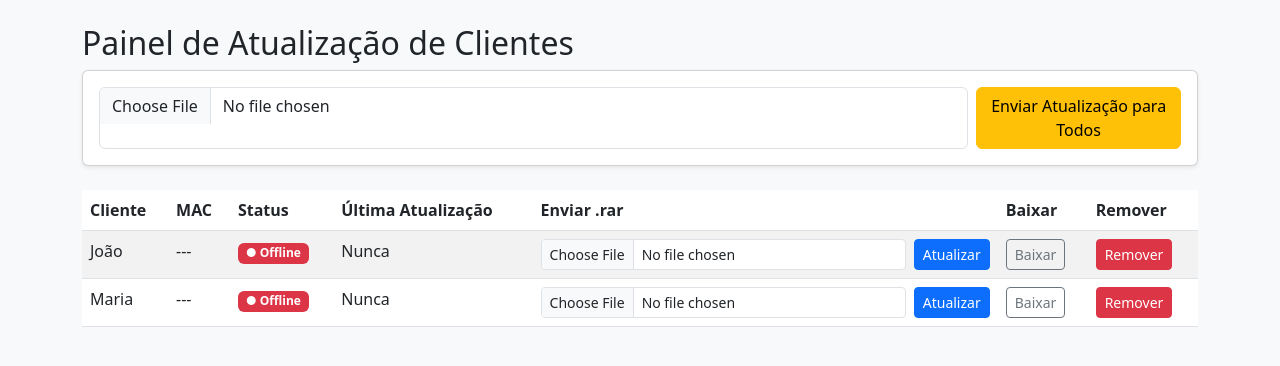
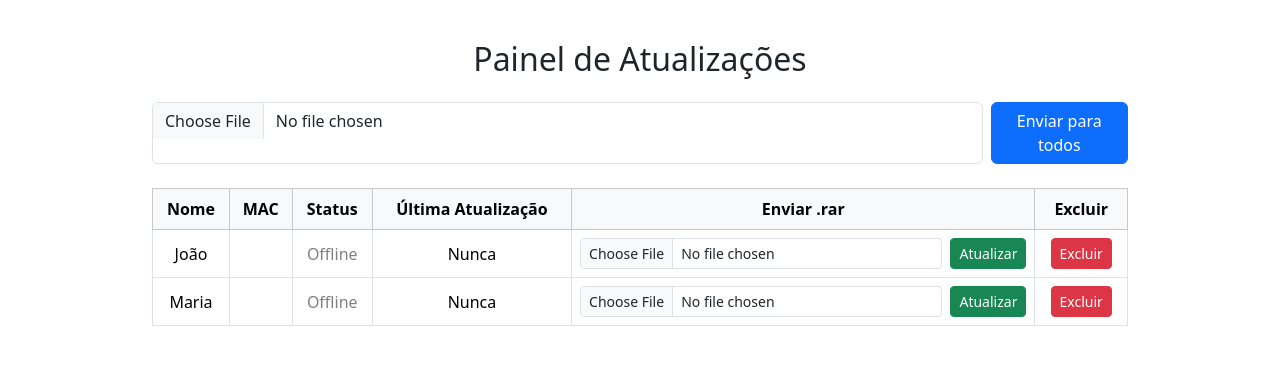
Before and after one commit to blackingbrbr23/atualiza-o-sistema, a Flask app: page / in a window 1280 px wide. Shown: the top 366 px of the page. Run offline with Flask 3, Linux system fonts and the light colour scheme.

Commit message:
Update index.html

```diff
--- a/templates/index.html
+++ b/templates/index.html
@@ -1,56 +1,66 @@
-<!doctype html>
+<!DOCTYPE html>
 <html lang="pt-BR">
 <head>
-  <meta charset="utf-8" />
-  <title>Painel de Atualização</title>
-  <link href="https://cdn.jsdelivr.net/npm/bootstrap@5.3.0/dist/css/bootstrap.min.css" rel="stylesheet" />
+    <meta charset="UTF-8">
+    <title>Painel de Atualização Remota</title>
+    <link rel="stylesheet" href="https://cdn.jsdelivr.net/npm/bootstrap@5.3.3/dist/css/bootstrap.min.css">
+    <style>
+        .online { color: green; font-weight: bold; }
+        .offline { color: gray; }
+        .container { max-width: 1000px; margin-top: 40px; }
+        .btn-small { padding: 3px 8px; font-size: 0.85rem; }
+        td input[type="text"] {
+            border: none;
+            background: transparent;
+            width: 100%;
+        }
+        td input[type="text"]:focus {
+            background: #f8f9fa;
+        }
+    </style>
 </head>
-<body class="bg-light">
-  <div class="container mt-4">
-    <h2>Painel de Atualização de Clientes</h2>
+<body>
+    <div class="container">
+        <h2 class="mb-4 text-center">Painel de Atualizações</h2>
 
-    <!-- Envio para todos -->
-    <div class="card mb-4 shadow-sm">
-      <div class="card-body">
-        <form action="{{ url_for('upload_all') }}" method="post" enctype="multipart/form-data" class="d-flex">
-          <input type="file" name="arquivo" accept=".rar" class="form-control me-2" required/>
-          <button type="submit" class="btn btn-warning">Enviar Atualização para Todos</button>
+        <form action="/upload_all" method="post" enctype="multipart/form-data" class="mb-4 d-flex gap-2">
+            <input type="file" name="arquivo" class="form-control" required>
+            <button type="submit" class="btn btn-primary">Enviar para todos</button>
         </form>
-      </div>
-    </div>
 
-    <table class="table table-striped table-hover bg-white rounded">
-      <thead>
+        <table class="table table-bordered table-hover align-middle text-center">
+            <thead class="table-light">
                 <tr>
-          <th>Cliente</th>
+                    <th>Nome</th>
                     <th>MAC</th>
                     <th>Status</th>
                     <th>Última Atualização</th>
                     <th>Enviar .rar</th>
-          <th>Baixar</th>
-          <th>Remover</th>
+                    <th>Excluir</th>
                 </tr>
             </thead>
             <tbody>
-        {% for id, dados in clientes.items() %}
+                {% for cliente_id, dados in clientes.items() %}
                 <tr>
                     <td>{{ dados.nome }}</td>
-          <td>{{ dados.mac or '---' }}</td>
+                    <td>{{ dados.mac }}</td>
                     <td>
-            {% if dados.online %}<span class="badge bg-success">● Online</span>
-            {% else %}<span class="badge bg-danger">● Offline</span>{% endif %}
+                        {% if dados.online %}
+                            <span class="online">Online</span>
+                        {% else %}
+                            <span class="offline">Offline</span>
+                        {% endif %}
                     </td>
                     <td>{{ dados.ultima_atualizacao }}</td>
                     <td>
-            <form action="{{ url_for('upload', cliente_id=id) }}" method="post" enctype="multipart/form-data" class="d-flex">
-              <input type="file" name="arquivo" accept=".rar" class="form-control form-control-sm me-2" required/>
-              <button type="submit" class="btn btn-primary btn-sm">Atualizar</button>
+                        <form action="/upload/{{ cliente_id }}" method="post" enctype="multipart/form-data" class="d-flex gap-2 justify-content-center">
+                            <input type="file" name="arquivo" accept=".rar" class="form-control form-control-sm" required>
+                            <button type="submit" class="btn btn-sm btn-success">Atualizar</button>
                         </form>
                     </td>
-          <td><a href="{{ url_for('baixar_atualizacao', cliente_id=id) }}" class="btn btn-outline-secondary btn-sm">Baixar</a></td>
                     <td>
-            <form action="{{ url_for('delete_cliente', cliente_id=id) }}" method="post">
-              <button type="submit" class="btn btn-danger btn-sm">Remover</button>
+                        <form action="/delete/{{ cliente_id }}" method="post" onsubmit="return confirm('Deseja excluir este cliente?')">
+                            <button type="submit" class="btn btn-sm btn-danger">Excluir</button>
                         </form>
                     </td>
                 </tr>
```
Lines whose indentation alone changed are shown as unchanged.
